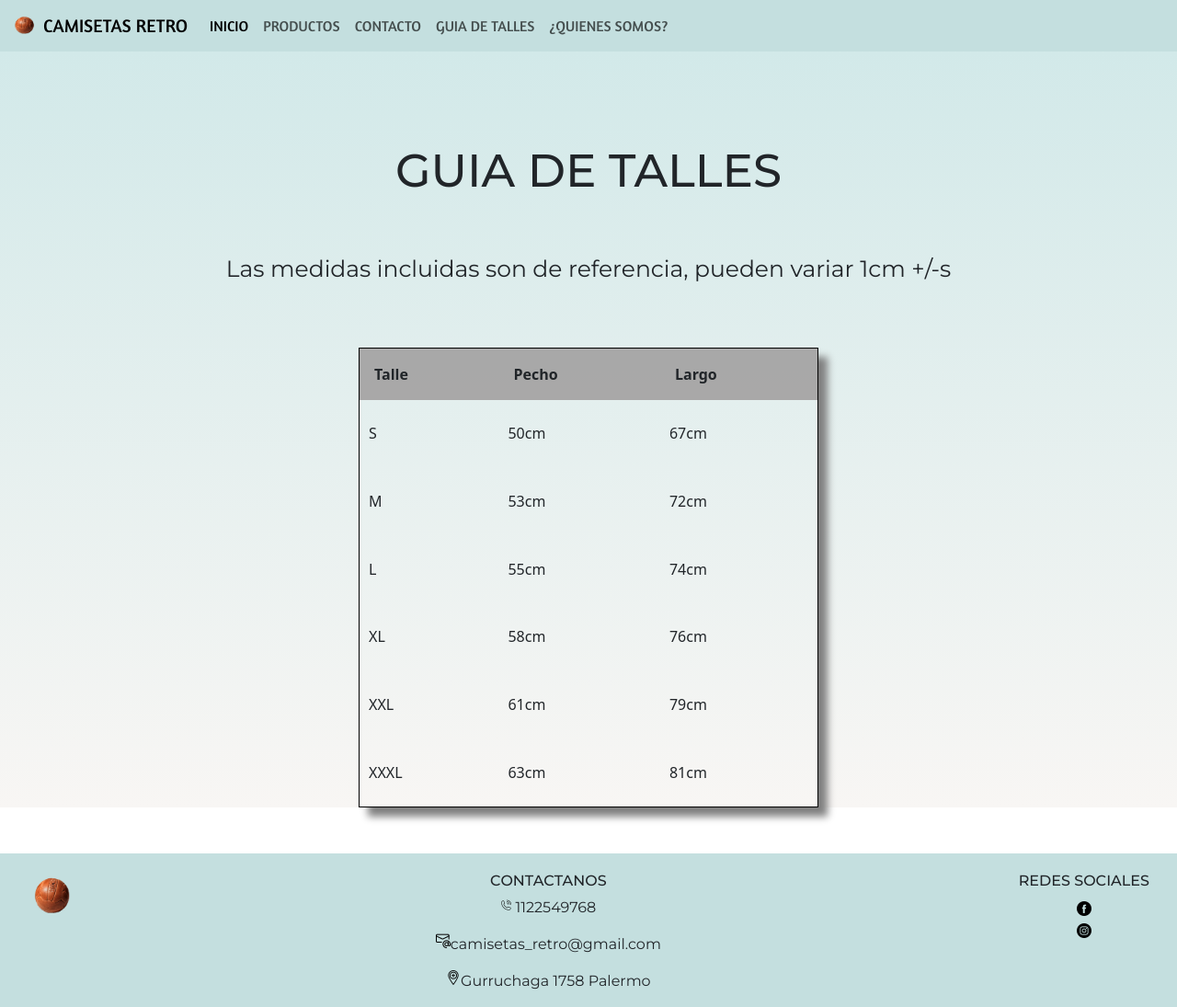
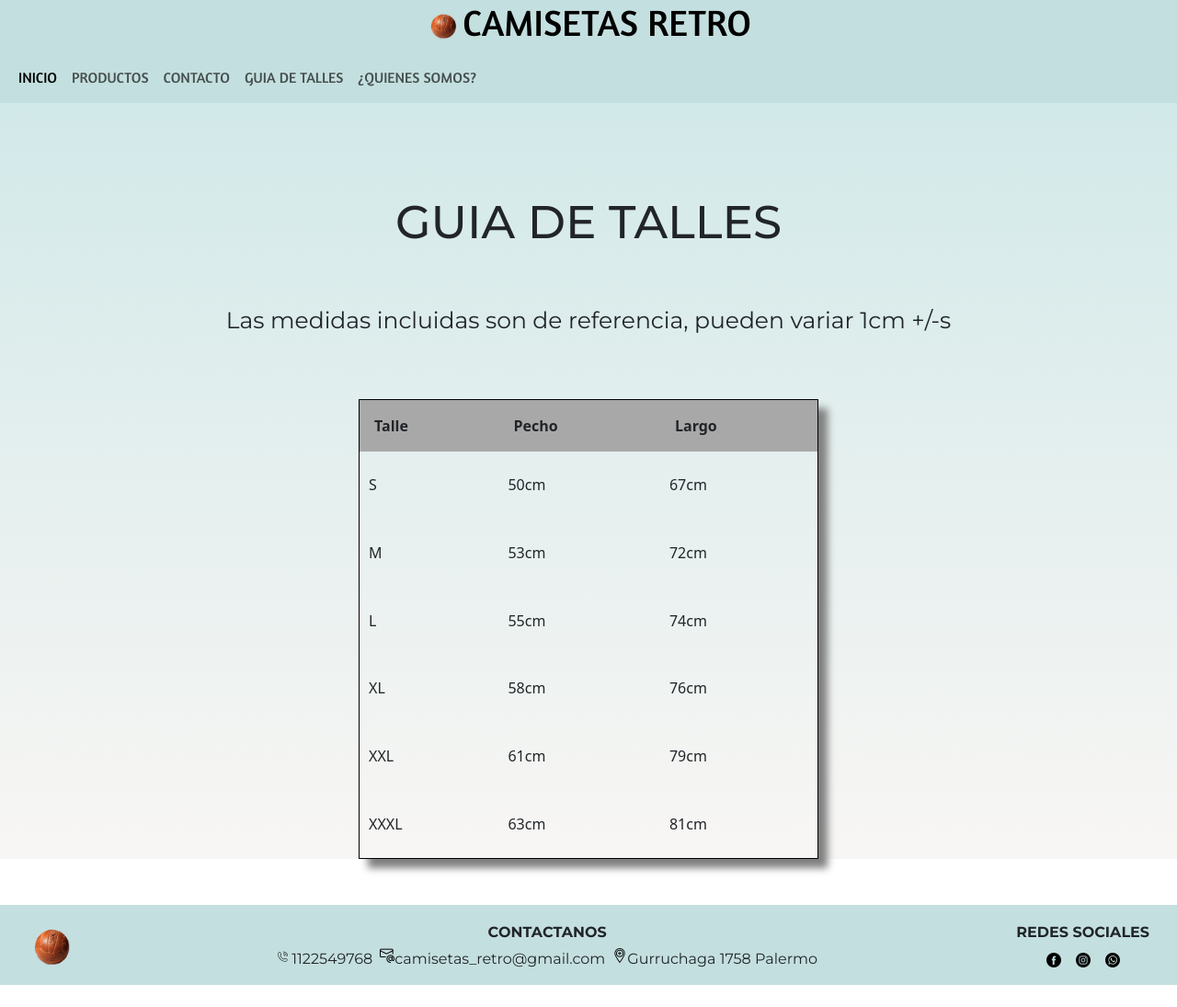
Before and after one commit to BenjaminPipolo/camisetas-retro, a website: page pages/guiadetalles.html in a window 1280 px wide. Shown: the whole page at 92% size. After the commit the page ends 1071 px from the top, so only its background shows below. Drawn offline with nearby package versions, Linux system fonts and the light colour scheme.

Commit message:
navbar y footer

```diff
--- a/package.json
+++ b/package.json
@@ -197,5 +197,5 @@
     "yargs": "^17.7.2",
     "yargs-parser": "^20.2.9"
   },
-  "description": ""
+  "description": "CamisetasRetro es una tienda online especializada en la venta de camisetas de fútbol retro. Nuestro objetivo es brindar a los aficionados al fútbol la oportunidad de revivir la emoción y la nostalgia de los equipos y jugadores icónicos del pasado. Ofrecemos una amplia selección de camisetas clásicas de diferentes épocas y equipos, con diseños auténticos y materiales de alta calidad."
 }
--- a/pages/guiadetalles.html
+++ b/pages/guiadetalles.html
@@ -25,13 +25,16 @@
 
 <body>
     <header>
+        <div class="navbar-brand">
+            <a href="../index.html">
+                <img src="../assets/img/logo.png" alt="Logo" width="40" height="34">
+            </a>
+            <a href="../index.html">
+                <h1>CAMISETAS RETRO</h1>
+            </a>
+        </div>
         <nav class="navbar navbar-expand-lg">
             <div class="container-fluid">
-                <a class="navbar-brand" href="../index.html">
-                    <img src="../assets/img/logo.png" alt="Logo" width="30" height="24"
-                        class="d-inline-block align-text-top">
-                    CAMISETAS RETRO
-                </a>
                 <button class="navbar-toggler" type="button" data-bs-toggle="collapse"
                     data-bs-target="#navbarSupportedContent" aria-controls="navbarSupportedContent"
                     aria-expanded="false" aria-label="Toggle navigation">
@@ -117,6 +120,7 @@
 
         <div class="contactanos">
             <h6>CONTACTANOS</h6>
+            <div class="datos-contacto">
                 <div>
                     <img src="../assets/img/telefono.png" alt="telefono">
                     <p>1122549768</p>
@@ -130,14 +134,19 @@
                     <p>Gurruchaga 1758 Palermo</p>
                 </div>
             </div>
+        </div>
 
         <div class="redes-sociales">
             <h6>REDES SOCIALES</h6>
+            <div class="links-redes">
                 <a href="https://www.facebook.com/">
                     <img src="../assets/img/facebook.png" alt="facebook">
                 </a>
                 <a href="https://www.instagram.com/">
                     <img src="../assets/img/instagram.png" alt="instagram">
+                </a>
+                <a href="https://wa.me/541122549765">
+                    <img src="../assets/img/whatsapp.png" alt="whatsapp">
                 </a>
             </div>
     </footer>
--- a/scss/layout/_footer.scss
+++ b/scss/layout/_footer.scss
@@ -17,13 +17,21 @@ footer{
         flex-direction: column;
         align-items: center;
         font-family: "montserrat";
-        div{
+        h6{
+            font-weight: bold;
+        }
+        .datos-contacto{
             display: flex;
             flex-direction: row;
-            img{
-                height: 1rem;
-                width: 1rem;
-            }
+            gap: .5rem;
+            div{
+                display: flex;
+                flex-direction: row;
+                img{
+                    height: 1rem;
+                    width: 1rem;
+                }
+        }
         }
     }
     .redes-sociales{
@@ -31,5 +39,13 @@ footer{
         flex-direction: column;
         font-family: "montserrat";
         align-items: center;
+        h6{
+            font-weight: bold;
+        }
+        .links-redes{
+            display: flex;
+            flex-direction: row;
+            gap: 16px;
+        }
     }
 }
--- a/scss/layout/_header.scss
+++ b/scss/layout/_header.scss
@@ -1,3 +1,19 @@
+.navbar-brand{
+    width: 100%;
+    background-color: $color-primario;
+    display: flex;
+    flex-direction: row;
+    justify-content: center;
+    align-items: center;
+    a{
+        text-decoration: none;
+        color: black;
+        h1{
+            font-family: amaranth;
+        }
+    }
+}
+
 .navbar{
     background-color: $color-primario;
     font-family: amaranth;
--- /dev/null
+++ b/scss/layout/_media850.scss
@@ -0,0 +1,11 @@
+@media (max-width:850px){
+    footer{
+        .contactanos{
+            .datos-contacto{
+                display: flex;
+                flex-direction: column;
+                align-items: center;
+            }
+        }
+    }
+}
--- a/scss/styles.scss
+++ b/scss/styles.scss
@@ -9,6 +9,7 @@
 @import "./layout/main-contacto";
 @import "./layout/main-guiadetalles";
 @import "./layout/main-quienessomos";
+@import "./layout/media850";
 @import "./layout/media768";
 @import "./layout/media590";
 @import "./layout/media480";
```
Also changed, not shown: index.html (+15 -4 lines), pages/contacto.html (+14 -4 lines), pages/productos.html (+14 -4 lines), pages/quienessomos.html (+14 -4 lines), assets/img/whatsapp.png (added), css/styles.css, 1 other file. Lines whose indentation alone changed are shown as unchanged.
